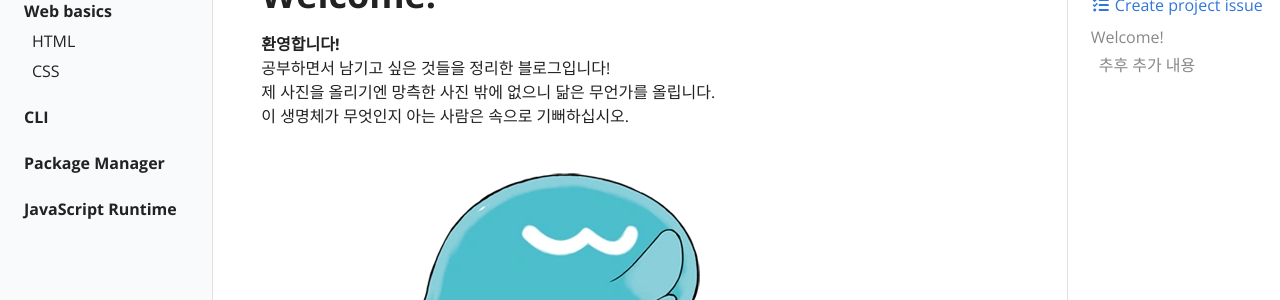
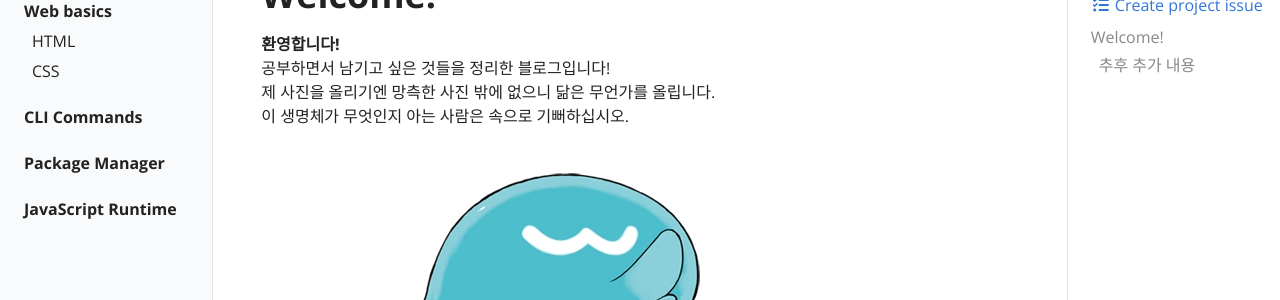
Before and after one commit to nexlice/nexlice.github.io, a Jekyll site: the page built from pages/index.md, in a window 1280 px wide. Shown: the part 143-443 px from the top of the page. Built offline with Jekyll 4.4.1, drawn with Linux system fonts in a browser that asks for light colours.

Commit message:
fix: typo

```diff
--- a/_data/toc.yml
+++ b/_data/toc.yml
@@ -27,7 +27,7 @@
         - title: Practice
           url: "docs/Web_Basics/CSS#practice"
 
-- title: "CLI"
+- title: "CLI Commands"
   url: "docs/Web_Basics/CLI-commands"
 
 
```
